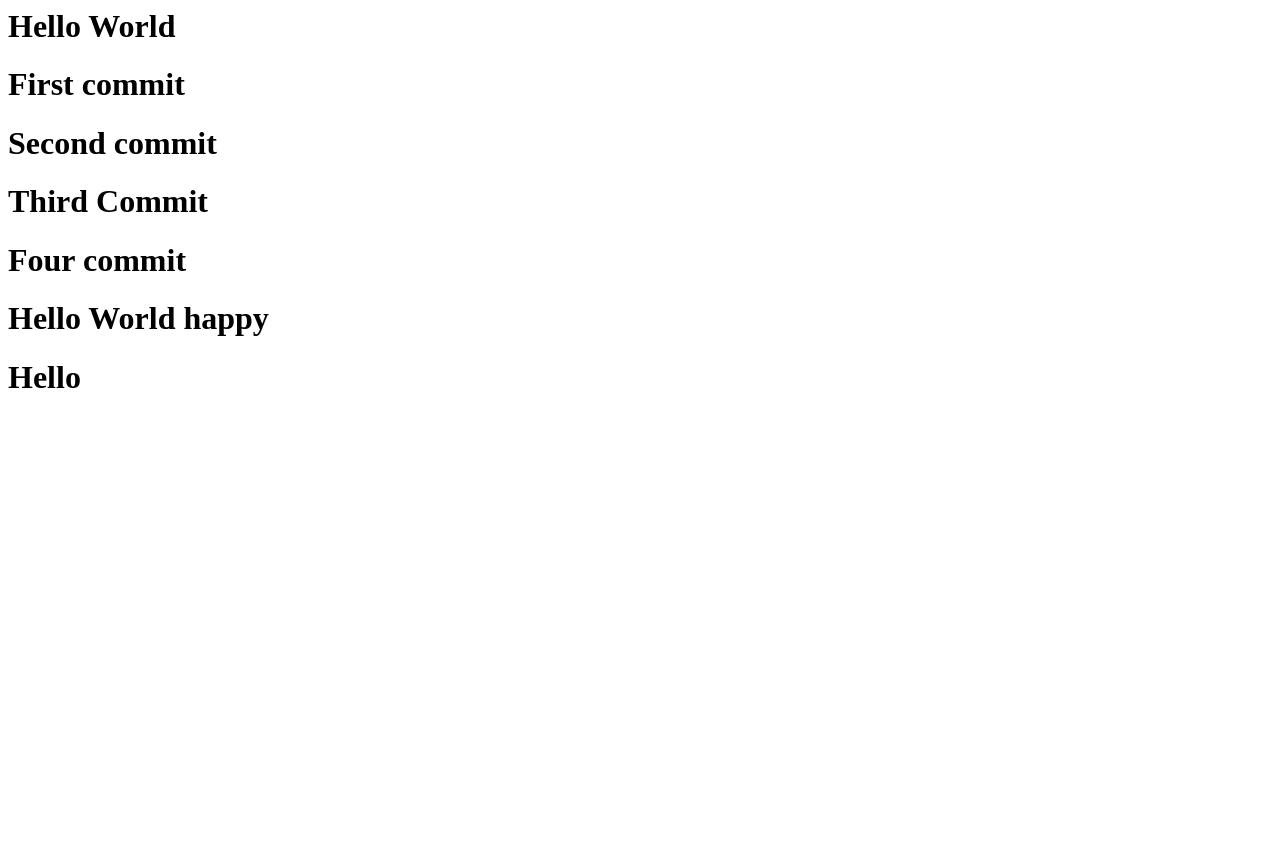
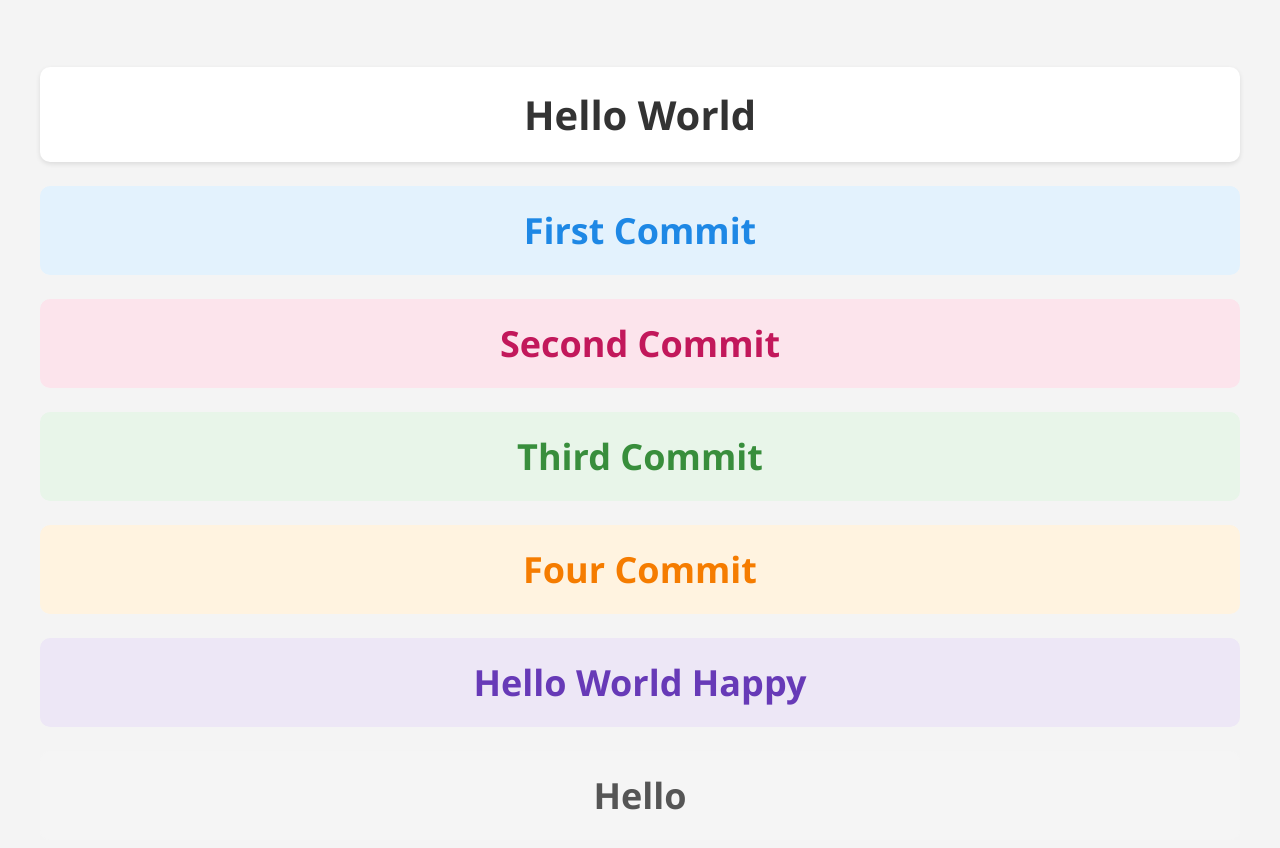
Before and after one commit to nageshKumaR11/git-wit, a plain HTML site: page index.html in a window 1280 px wide. Before the commit the page ends 800 px from the top, so only its background shows below. Drawn offline with Linux system fonts and the light colour scheme.

Commit message:
commimmit

```diff
--- a/index.html
+++ b/index.html
@@ -1,7 +1,38 @@
-<h1>Hello World</h1>
-<h1>First commit</h1>
-<h1>Second commit</h1>
-<h1>Third Commit</h1>
-<h1>Four commit</h1>
-<h1>Hello World happy</h1>
-<h1>Hello </h1>
+<!DOCTYPE html>
+<html lang="en">
+<head>
+    <meta charset="UTF-8">
+    <title>Commit Messages</title>
+</head>
+<body style="background-color: #f4f4f4; font-family: 'Segoe UI', Tahoma, Geneva, Verdana, sans-serif; margin: 0; padding: 40px;">
+
+    <h1 style="background-color: #ffffff; color: #333; font-size: 40px; text-align: center; padding: 20px; margin-bottom: 20px; border-radius: 10px; box-shadow: 0 2px 5px rgba(0,0,0,0.1);">
+        Hello World
+    </h1>
+
+    <h1 style="background-color: #e3f2fd; color: #1e88e5; font-size: 36px; text-align: center; padding: 20px; margin-bottom: 20px; border-radius: 10px;">
+        First Commit
+    </h1>
+
+    <h1 style="background-color: #fce4ec; color: #c2185b; font-size: 36px; text-align: center; padding: 20px; margin-bottom: 20px; border-radius: 10px;">
+        Second Commit
+    </h1>
+
+    <h1 style="background-color: #e8f5e9; color: #388e3c; font-size: 36px; text-align: center; padding: 20px; margin-bottom: 20px; border-radius: 10px;">
+        Third Commit
+    </h1>
+
+    <h1 style="background-color: #fff3e0; color: #f57c00; font-size: 36px; text-align: center; padding: 20px; margin-bottom: 20px; border-radius: 10px;">
+        Four Commit
+    </h1>
+
+    <h1 style="background-color: #ede7f6; color: #673ab7; font-size: 36px; text-align: center; padding: 20px; margin-bottom: 20px; border-radius: 10px;">
+        Hello World Happy
+    </h1>
+
+    <h1 style="background-color: #f5f5f5; color: #555; font-size: 36px; text-align: center; padding: 20px; border-radius: 10px;">
+        Hello
+    </h1>
+
+</body>
+</html>
```
